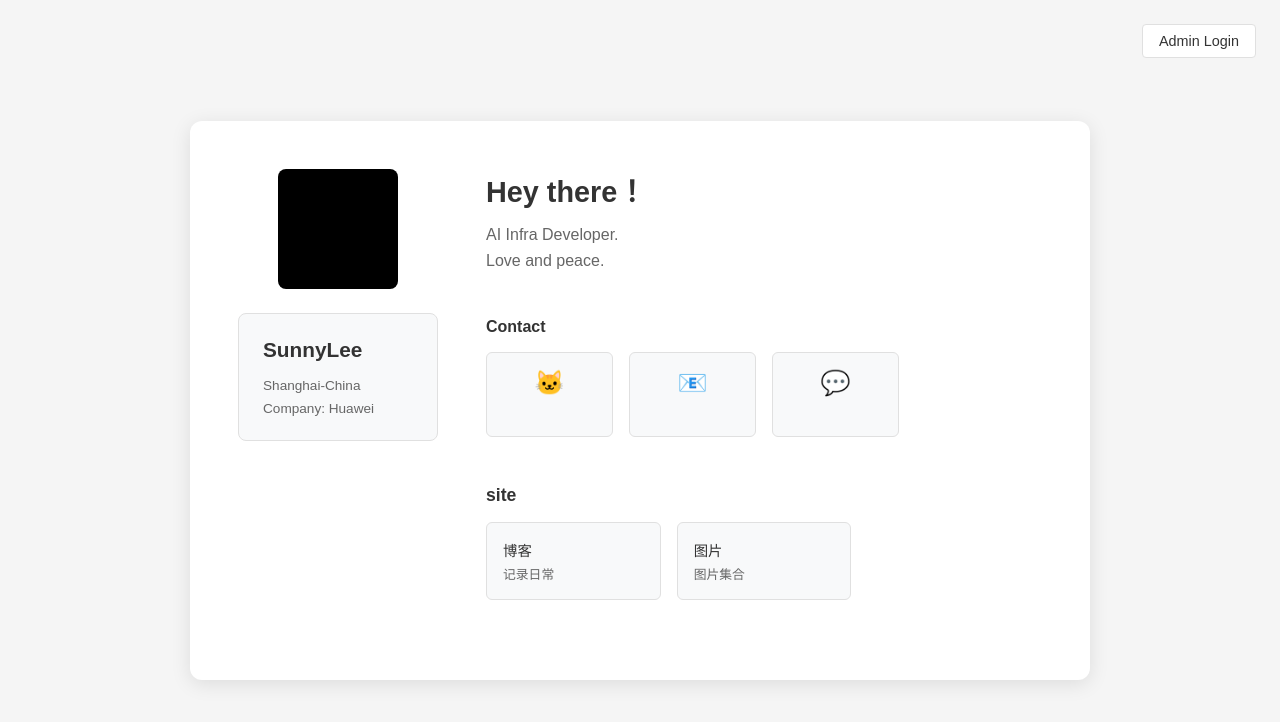
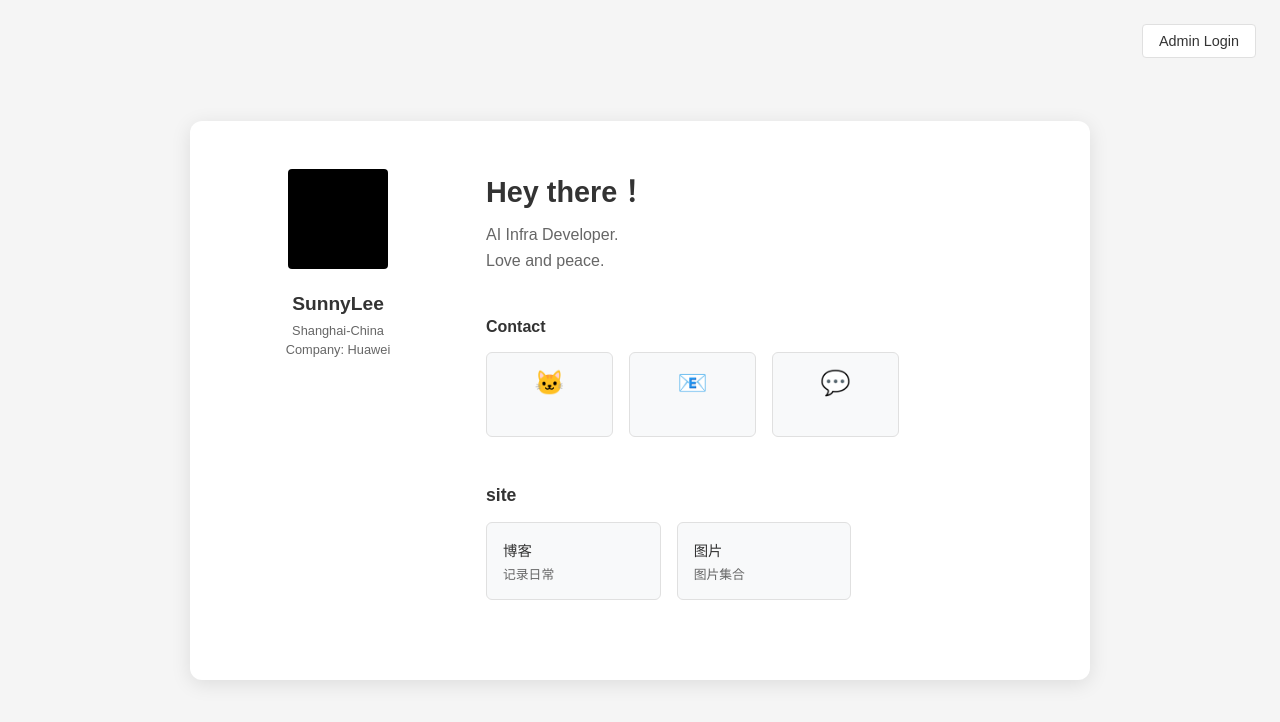
Before and after one commit to SunnyLee151064/my-web, a Next.js app: page / in a window 1280 px wide. Shown: the top 722 px of the page. Built offline with nearby package versions, Linux system fonts and the light colour scheme.

Commit message:
Update back to home buttons and personal info section

```diff
--- a/src/app/page.tsx
+++ b/src/app/page.tsx
@@ -118,40 +118,33 @@ export default function Home() {
         }}>
           {/* 头像区域 - 暂时用纯黑背景 */}
           <div style={{
-            width: '120px',
-            height: '120px',
+            width: '100px',
+            height: '100px',
             background: '#000',
-            borderRadius: '8px',
+            borderRadius: '4px',
             marginBottom: '1.5rem'
           }} />
 
-          {/* 个人信息卡片 */}
-          <div style={{
-            width: '100%',
-            background: '#f8f9fa',
-            border: '1px solid #e0e0e0',
-            borderRadius: '8px',
-            padding: '1.5rem',
-            marginBottom: '2rem'
-          }}>
+          {/* 个人信息 */}
+          <div style={{ textAlign: 'center', marginBottom: '2rem' }}>
             <h1 style={{
-              margin: '0 0 1rem',
-              fontSize: '1.3rem',
+              margin: '0 0 0.5rem',
+              fontSize: '1.2rem',
               color: '#333',
               fontWeight: '600'
             }}>
               SunnyLee
             </h1>
             <p style={{
-              margin: '0 0 0.5rem',
-              fontSize: '0.85rem',
+              margin: '0 0 0.25rem',
+              fontSize: '0.8rem',
               color: '#666'
             }}>
               Shanghai-China
             </p>
             <p style={{
               margin: '0',
-              fontSize: '0.85rem',
+              fontSize: '0.8rem',
               color: '#666'
             }}>
               Company: Huawei
@@ -159,17 +152,24 @@ export default function Home() {
           </div>
 
           {user && (
-            <div style={{ marginBottom: '2rem' }}>
+            <div>
               <button
                 onClick={handleLogout}
                 style={{
-                  padding: '0.5rem 1.5rem',
+                  padding: '0.5rem 1rem',
                   background: 'transparent',
                   color: '#666',
                   border: '1px solid #e0e0e0',
                   borderRadius: '4px',
                   cursor: 'pointer',
-                  fontSize: '0.8rem'
+                  fontSize: '0.8rem',
+                  transition: 'all 0.3s ease'
+                }}
+                onMouseEnter={(e) => {
+                  (e.currentTarget as HTMLElement).style.background = '#f0f0f0';
+                }}
+                onMouseLeave={(e) => {
+                  (e.currentTarget as HTMLElement).style.background = 'transparent';
                 }}
               >
                 Logout
```
Also changed, not shown: src/app/blog/page.tsx (+24 -4 lines), src/app/photos/page.tsx (+24 -4 lines).
